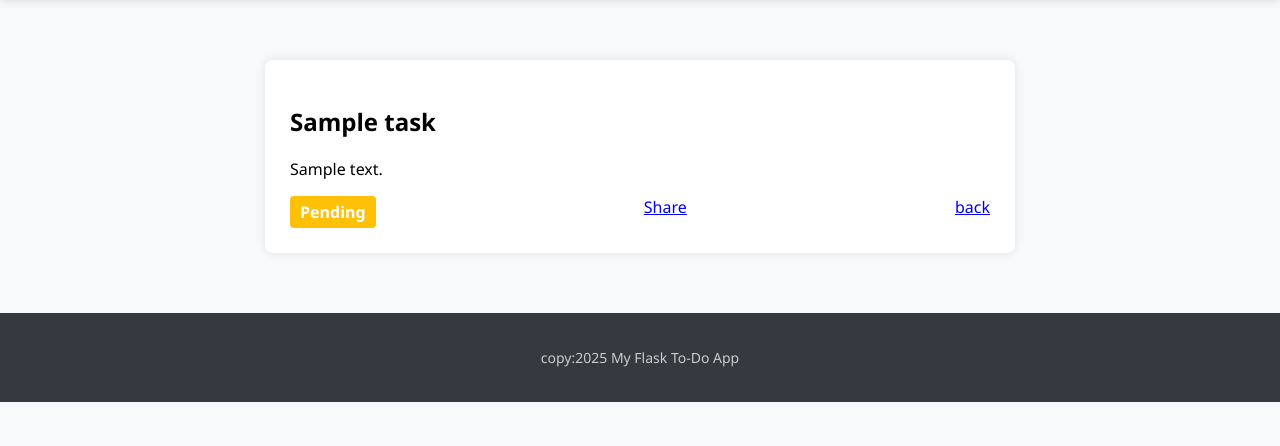
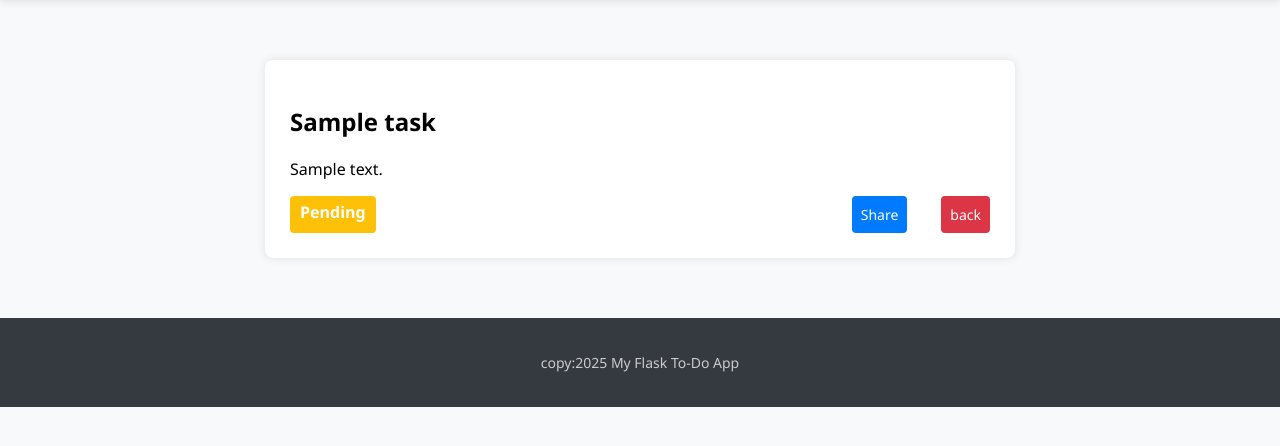
Before and after one commit to Ansh-Kothadia/Todo_App, a Flask app: page /description/1 in a window 1280 px wide. Shown: the part 150-596 px from the top of the page. Run offline with Flask 3, Linux system fonts and the light colour scheme; the visitor is signed in with stand-in values (Sample User, id 1); tables that the repository leaves empty hold one stand-in row (values such as "Sample post").

Commit message:
transfer_task_functionality2

```diff
--- a/app/static/style.css
+++ b/app/static/style.css
@@ -121,6 +121,62 @@ footer p{
     box-shadow: 0 0 10px rgba(0,0,0,0.1);
 }
 
+.share-box{
+    max-width: 700px;
+    margin: 40px auto;
+    background-color: white;
+    padding: 25px;
+    border-radius: 8px;
+    box-shadow: 0 0 10px rgba(0,0,0,0.1);
+}
+
+
+.share{
+    background-color: #007bff;
+    color: white;
+    border: none;
+    padding: 9px;
+    width: 97%;
+    font-size: 14px;
+    border-radius: 4px;
+    cursor: pointer;
+    text-decoration: none;
+}
+.share:hover{
+    background-color: #0056b3;
+}
+.share-delete{
+    background-color: #dc3545;
+    color: white;
+    border: none;
+    padding: 9px;
+    width: 97%;
+    font-size: 14px;
+    border-radius: 4px;
+    cursor: pointer;
+    text-decoration: none;
+}
+.share-delete:hover{
+    background-color: #c82333;
+}
+.share-form{
+  gap: 10px;
+    margin-bottom: 25px;
+}
+
+.share-form input[type="text"]{
+    flex: 1;
+    padding: 12px;
+    font-size: 16px;
+    border: 1px solid #ccc;
+    border-radius: 4px;
+}
+.share-form .btn{
+    padding: 12px 20px;
+    font-size: 16px;
+    width: 100%;
+}
+
 .task-form{
     display: flex;
     gap: 10px;
@@ -183,6 +239,10 @@ footer p{
     /* .task-table {
         font-size: 14px;
     } */
+     .share{
+        font-size: 12px;
+        padding: 7px;
+     }
 
     .badge{
         font-size:12px ;
@@ -218,6 +278,9 @@ footer p{
 
     .task-table td:nth-child(2) {
         font-size: 10px;
+    }
+    nav{
+        font-size: 12px;
     }
 }
 
@@ -324,7 +387,18 @@ body.dark header {
 }
 
 
-
+body.dark .share{
+     background-color: #005ec2;
+}
+body.dark .share:hover {
+    background-color: #0049a0;
+}
+body.dark .share-delete{
+     background-color: #b02a37;
+}
+body.dark .share-delete:hover {
+    background-color: #941f2b;
+}
 body.dark nav a {
     color: #f1f1f1;
 }
@@ -341,7 +415,8 @@ body.dark footer {
 
 /* Change background of login-box and task-box */
 body.dark .login-box,
-body.dark .task-box {
+body.dark .task-box,
+body.dark .share-box {
     background-color: #1e1e1e;
     color: #ffffff;
 }
--- a/app/templates/description.html
+++ b/app/templates/description.html
@@ -7,10 +7,14 @@
     <h2>{{data.title}}</h2>
     <p>{{data.description}}</p>
     </div>
-    <div class="status_details" style="display: flex; justify-content: space-between;">
-        <span class="badge {{data.status|lower}}">{{data.status}}</span>
-        <a href="{{url_for('tasks.send_task',task_id=task_id)}}">Share</a>
-        <a href="{{url_for('tasks.view_tasks')}}">back</a>
+    <div class="align" style="display: flex;justify-content: space-between;">
+        <div class="status_details" style="display: flex; justify-content: space-between;">
+            <span class="badge {{data.status|lower}}">{{data.status}}</span>
+        </div>
+        <div class="button" style="display: flex;gap: 34px;">
+        <a href="{{url_for('tasks.send_task',task_id=task_id)}}" class="share" >Share</a>
+        <a href="{{url_for('tasks.view_tasks')}}" class="share-delete">back</a>
+        </div>
     </div>
- </div>
+</div>
 {% endblock %}
```
